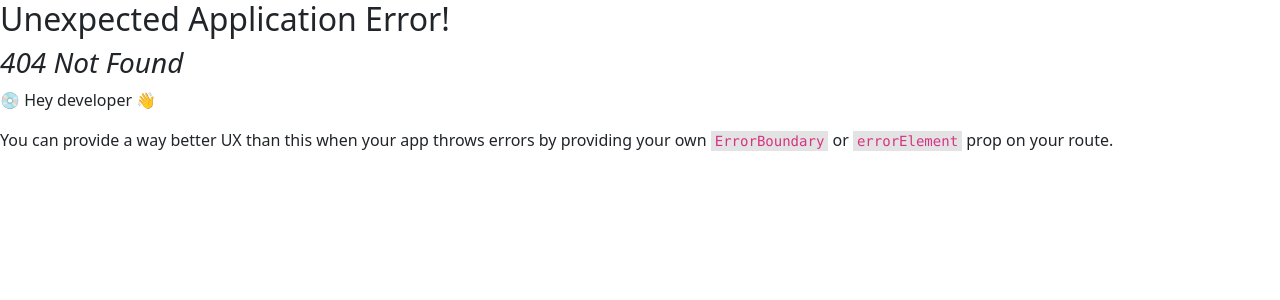
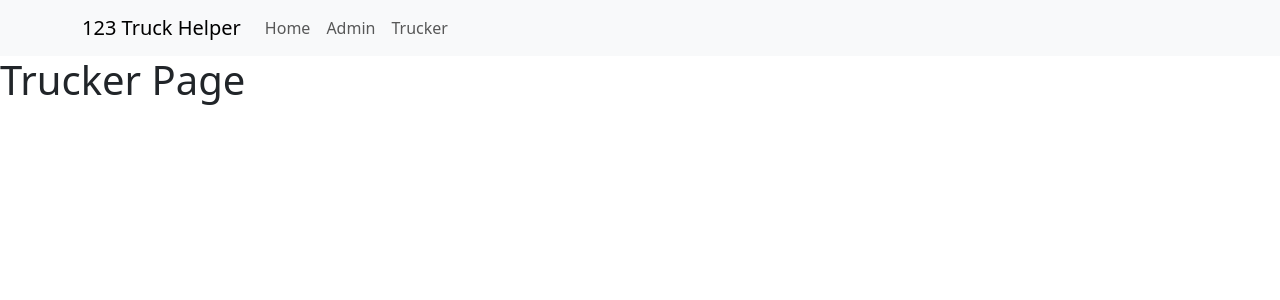
Before and after one commit to ltlundy/123TruckHelper, a React (Create React App) app in the folder frontend/123wGoogleMaps/react-googlemaps2/: page /trucker in a window 1280 px wide. Before the commit this address had no page. Shown: the top 300 px of the page. Built offline with nearby package versions, Linux system fonts and the light colour scheme.

Commit message:
Little customization of framing of webpages, added Trucker page

```diff
--- a/frontend/123wGoogleMaps/react-googlemaps2/src/components/Frame.js
+++ b/frontend/123wGoogleMaps/react-googlemaps2/src/components/Frame.js
@@ -7,13 +7,14 @@ export function Navibar() {
   return (
     <Navbar expand="lg" className="bg-body-tertiary">
       <Container>
-        <Navbar.Brand href="#home">React-Bootstrap</Navbar.Brand>
+        <Navbar.Brand href="/">123 Truck Helper</Navbar.Brand>
         <Navbar.Toggle aria-controls="basic-navbar-nav" />
         <Navbar.Collapse id="basic-navbar-nav">
           <Nav className="me-auto">
-            <Nav.Link href="#home">Home</Nav.Link>
-            <Nav.Link href="#link">Link</Nav.Link>
-            <NavDropdown title="Dropdown" id="basic-nav-dropdown">
+            <Nav.Link href="/">Home</Nav.Link>
+            <Nav.Link href="admin">Admin</Nav.Link>
+            <Nav.Link href="trucker">Trucker</Nav.Link>
+            {/* <NavDropdown title="Dropdown" id="basic-nav-dropdown">
               <NavDropdown.Item href="#action/3.1">Action</NavDropdown.Item>
               <NavDropdown.Item href="#action/3.2">
                 Another action
@@ -23,7 +24,7 @@ export function Navibar() {
               <NavDropdown.Item href="#action/3.4">
                 Separated link
               </NavDropdown.Item>
-            </NavDropdown>
+            </NavDropdown> */}
           </Nav>
         </Navbar.Collapse>
       </Container>
--- a/frontend/123wGoogleMaps/react-googlemaps2/src/index.js
+++ b/frontend/123wGoogleMaps/react-googlemaps2/src/index.js
@@ -4,6 +4,7 @@ import React from "react";
 import ReactDOM from "react-dom";
 import App from "./App";
 import Admin from "./pages/Admin";
+import Trucker from "./pages/Trucker";
 import "../node_modules/bootstrap/dist/css/bootstrap.min.css"; // Fixed missing bootstrap styling
 import { createBrowserRouter, RouterProvider } from "react-router-dom";
 
@@ -15,6 +16,10 @@ const router = createBrowserRouter([
   {
     path: "/admin",
     element: <Admin />,
+  },
+  {
+    path: "/trucker",
+    element: <Trucker />,
   },
 ]);
 
--- /dev/null
+++ b/frontend/123wGoogleMaps/react-googlemaps2/src/pages/Trucker.js
@@ -0,0 +1,13 @@
+import React from "react";
+import { Navibar } from "../components/Frame.js";
+
+function Trucker() {
+  return (
+    <div>
+      <Navibar />
+      <h1>Trucker Page</h1>
+    </div>
+  );
+}
+
+export default Trucker;
```
